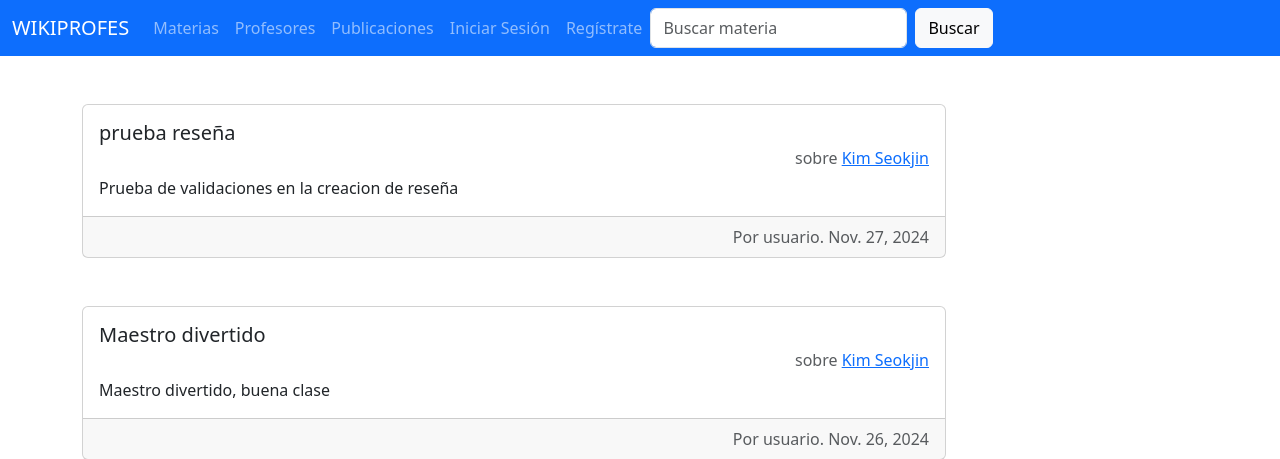
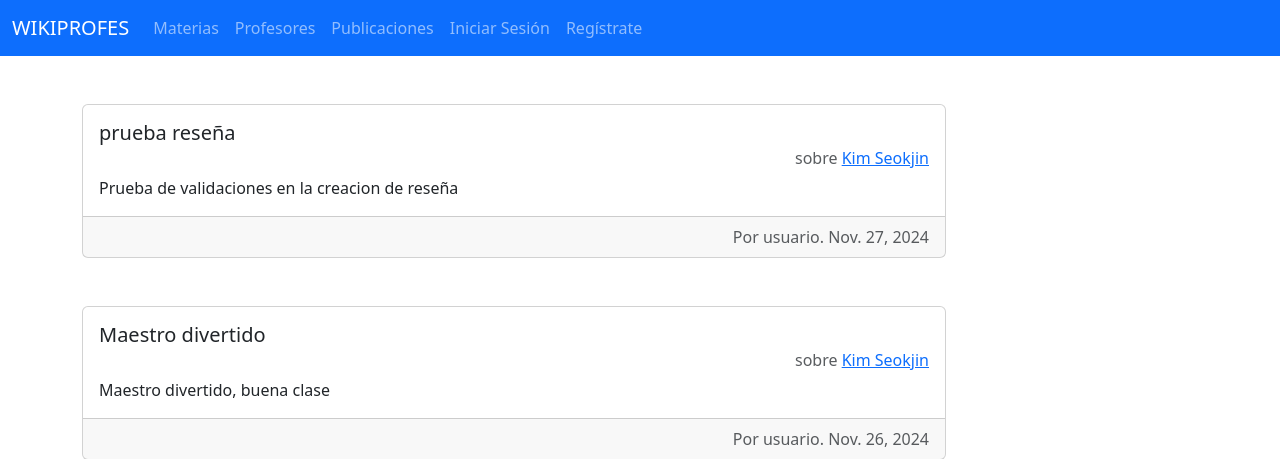
Before and after one commit to oayala775/wikiprofes, a Django app: page / in a window 1280 px wide. Shown: the top 459 px of the page. Run offline with Django 5.2, Linux system fonts and the light colour scheme; data comes from the database, SQL or seed files in the repository; both versions use the stored data as it was after the commit.

Commit message:
cambio barra de busqueda

```diff
--- a/publicacion/urls.py
+++ b/publicacion/urls.py
@@ -8,7 +8,7 @@ urlpatterns = [
     path('crear_reseña', views.PublicacionCreateView.as_view(), name='crear_reseña'),
     path("profesor/<int:profesor_id>",views.ProfesorView.as_view(), name="profesor"), #'/'
     path("materia/<int:materia_id>",views.MateriaView.as_view(), name="materia"),
-    path("busqueda/<str:materia_nombre>",views.BusquedaView.as_view(), name="busqueda"),
+    path("busqueda_materia/<str:materia_nombre>",views.BusquedaView.as_view(), name="busqueda_materia"),
     path("logout",logout_user, name="logout") #'/'
 
 ]
--- a/publicacion/views.py
+++ b/publicacion/views.py
@@ -157,7 +157,7 @@ class PublicacionCreateView(View):
 
 class BusquedaView(generic.ListView):
     model = Materia
-    template_name = "publicacion/busqueda.html"
+    template_name = "publicacion/busqueda_materia.html"
     context_object_name = "materia_list"
 
     def get_queryset(self):
--- a/templates/base.html
+++ b/templates/base.html
@@ -28,10 +28,6 @@
                     <a class="nav-link" href="/inicio">Iniciar Sesión</a>
                     <a class="nav-link" href="/registro">Regístrate</a>
                     {% endif %}
-                    <form class="d-flex" role="search" method="get" action="{% url 'publicacion:busqueda' materia_nombre='materia_nombre' %}">
-                        <input class="form-control me-2" type="search" name="materia_nombre" placeholder="Buscar materia" aria-label="Search">
-                        <button class="btn btn-light" type="submit">Buscar</button>
-                    </form>
                 </div>
             </div>
         </div>
--- a/templates/materias/materias.html
+++ b/templates/materias/materias.html
@@ -4,6 +4,10 @@
 {% block content %}
 
     <div class="container mt-5">
+        <form class="d-flex" role="search" method="get" action="{% url 'publicacion:busqueda_materia' materia_nombre='materia_nombre' %}">
+            <input class="form-control me-2" type="search" name="materia_nombre" placeholder="Buscar materia" aria-label="Search">
+            <button class="btn btn-light" type="submit">Buscar</button>
+        </form>
         <h1>Todas las Materias</h1>
         {% for materia in materia_list %}
             <section>
```
Also changed, not shown: db.sqlite3, templates/publicacion/busqueda_materia.html (renamed from templates/publicacion/busqueda.html).
